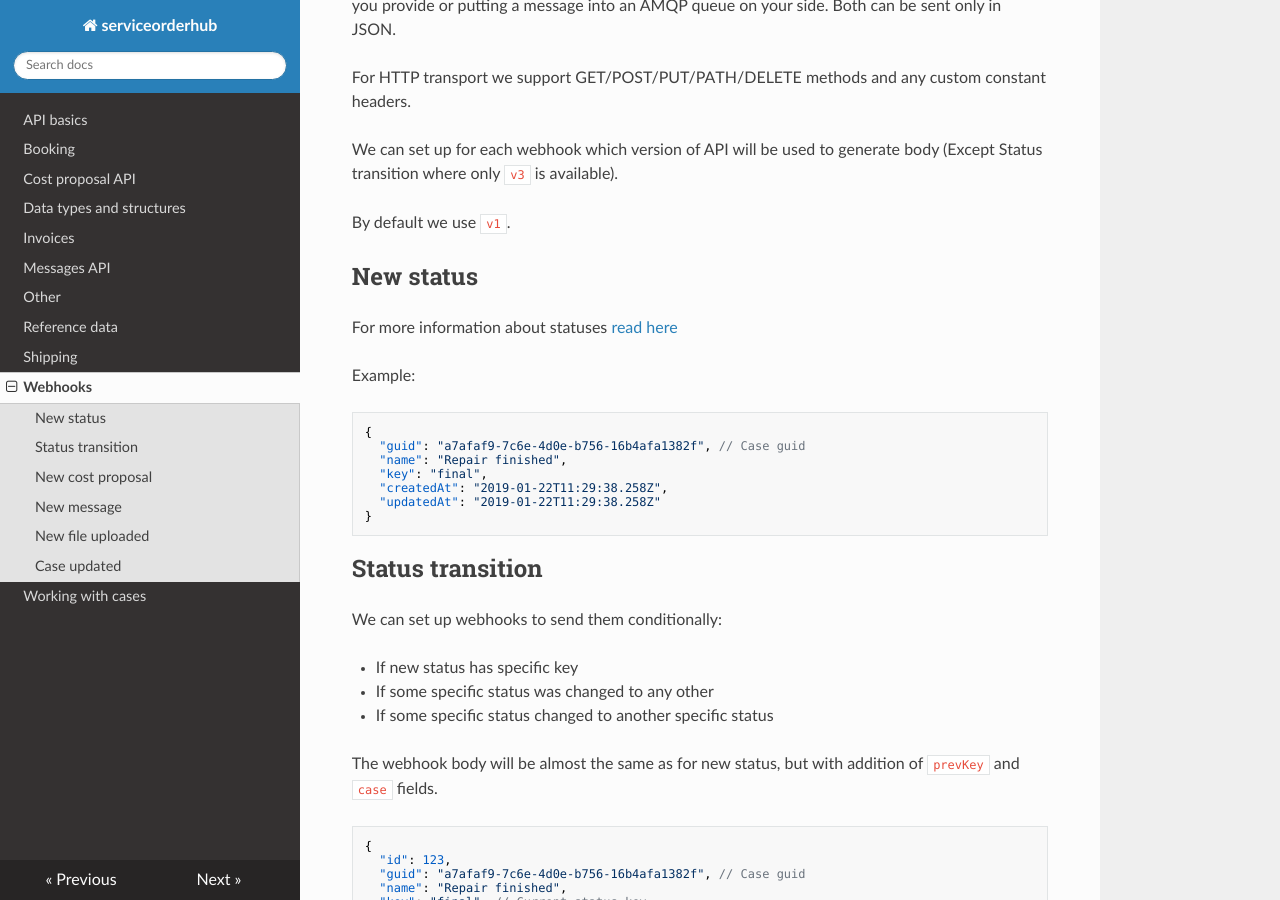
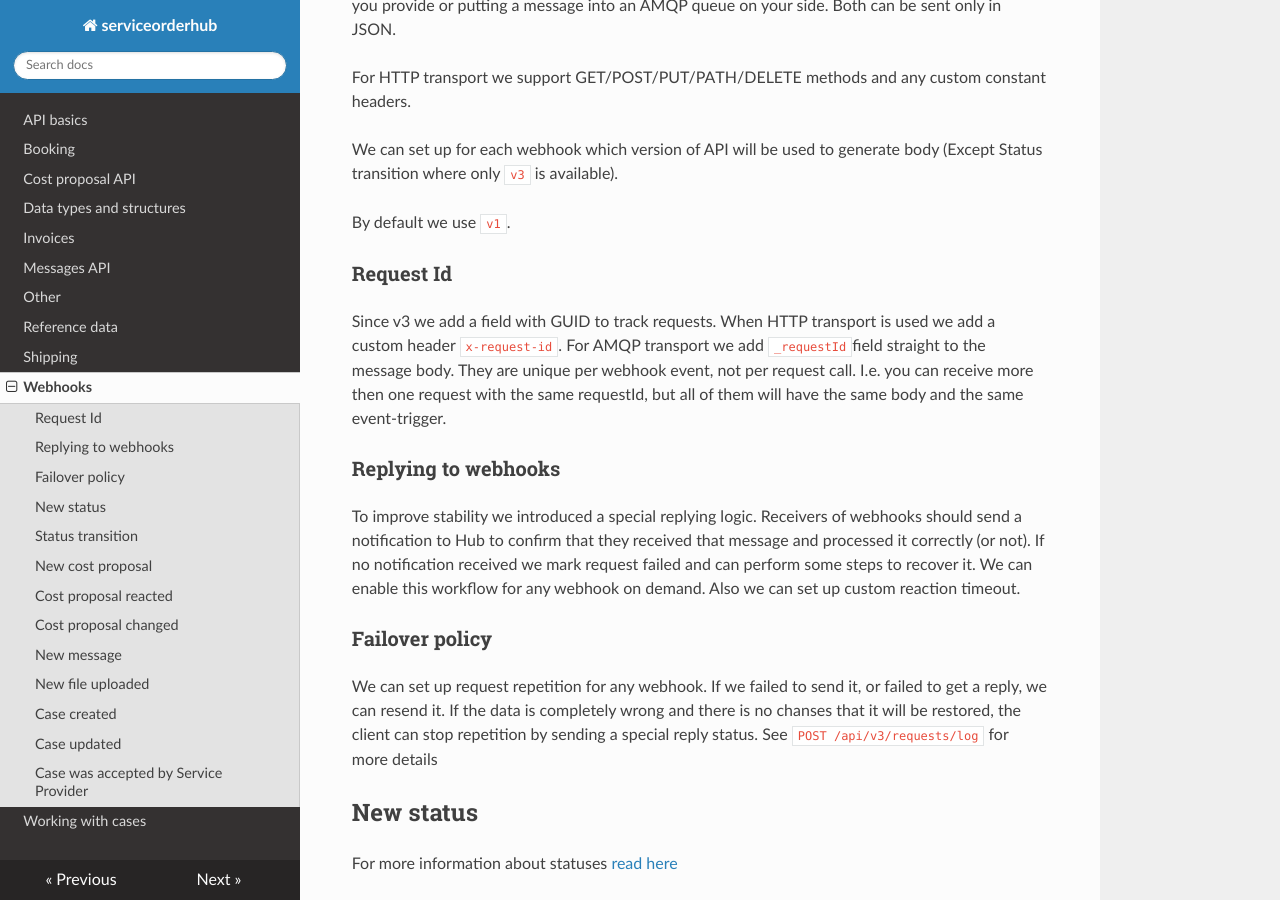
Before and after one commit to infocareworkshop/serviceorderhub-docs, an MkDocs documentation site: the page built from docs/Webhooks.md, in a window 1280 px wide and 900 px high, scrolled down 262 px. Built offline with MkDocs 1.6.1, drawn with Linux system fonts in a browser that asks for light colours; nearby versions of some CDN libraries; some of the changed text lies outside the part shown.

Commit message:
New webhook + failover policy

````diff
--- a/docs/Webhooks.md
+++ b/docs/Webhooks.md
@@ -9,6 +9,18 @@ For HTTP transport we support GET/POST/PUT/PATH/DELETE methods and any custom co
 We can set up for each webhook which version of API will be used to generate body (Except Status transition where only `v3` is available).
 
 By default we use `v1`.
+
+### Request Id
+
+Since v3 we add a field with GUID to track requests. When HTTP transport is used we add a custom header `x-request-id`. For AMQP transport we add `_requestId`field straight to the message body. They are unique per webhook event, not per request call. I.e. you can receive more then one request with the same requestId, but all of them will have the same body and the same event-trigger.
+
+### Replying to webhooks
+
+To improve stability we introduced a special replying logic. Receivers of webhooks should send a notification to Hub to confirm that they received that message and processed it correctly (or not). If no notification received we mark request failed and can perform some steps to recover it. We can enable this workflow for any webhook on demand. Also we can set up custom reaction timeout.
+
+### Failover policy
+
+We can set up request repetition for any webhook. If we failed to send it, or failed to get a reply, we can resend it. If the data is completely wrong and there is no chanses that it will be restored, the client can stop repetition by sending a special reply status. See `POST /api/v3/requests/log` for more details
 
 ## New status
 
@@ -91,6 +103,14 @@ Example:
 }
 ```
 
+## Cost proposal reacted
+
+Two different webhooks for accepted and rejected cost proposals. The body is same as in "New cost proposal".
+
+## Cost proposal changed
+
+Triggers after cost proposal was changed including acceptance/rejection.
+
 ## New message
 
 For more information about messages [read here](Messages/)
@@ -127,6 +147,11 @@ Example:
 }
 ```
 For more information about file types [read here](Data%20types%20and%20structures/#FileType)
+
+## Case created
+
+The body is similar to `GET /api/v3/case/export`
+
 ## Case updated
 
 The webhook's body is similar to the input of [POST /api/v2/case/update](Working%20with%20cases/#post-apiv2caseupdate)
@@ -167,3 +192,7 @@ Example:
   }
 }
 ```
+
+## Case was accepted by Service Provider
+
+Triggered after the provider sents a request to `case/accept`. The body is similar to `GET /api/v3/case/export`. Can be triggered multiple times, after each request from the provider.
````
